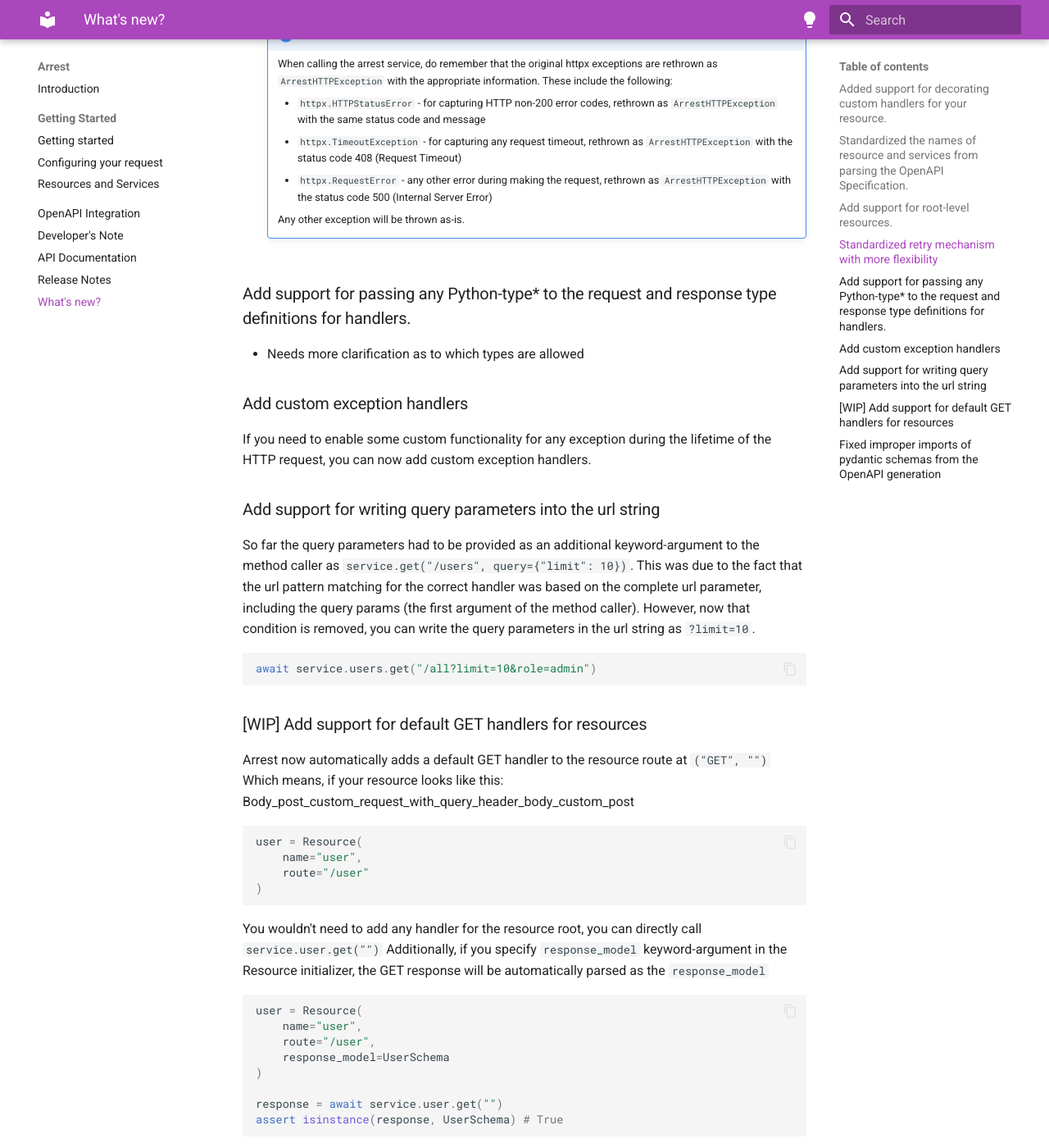
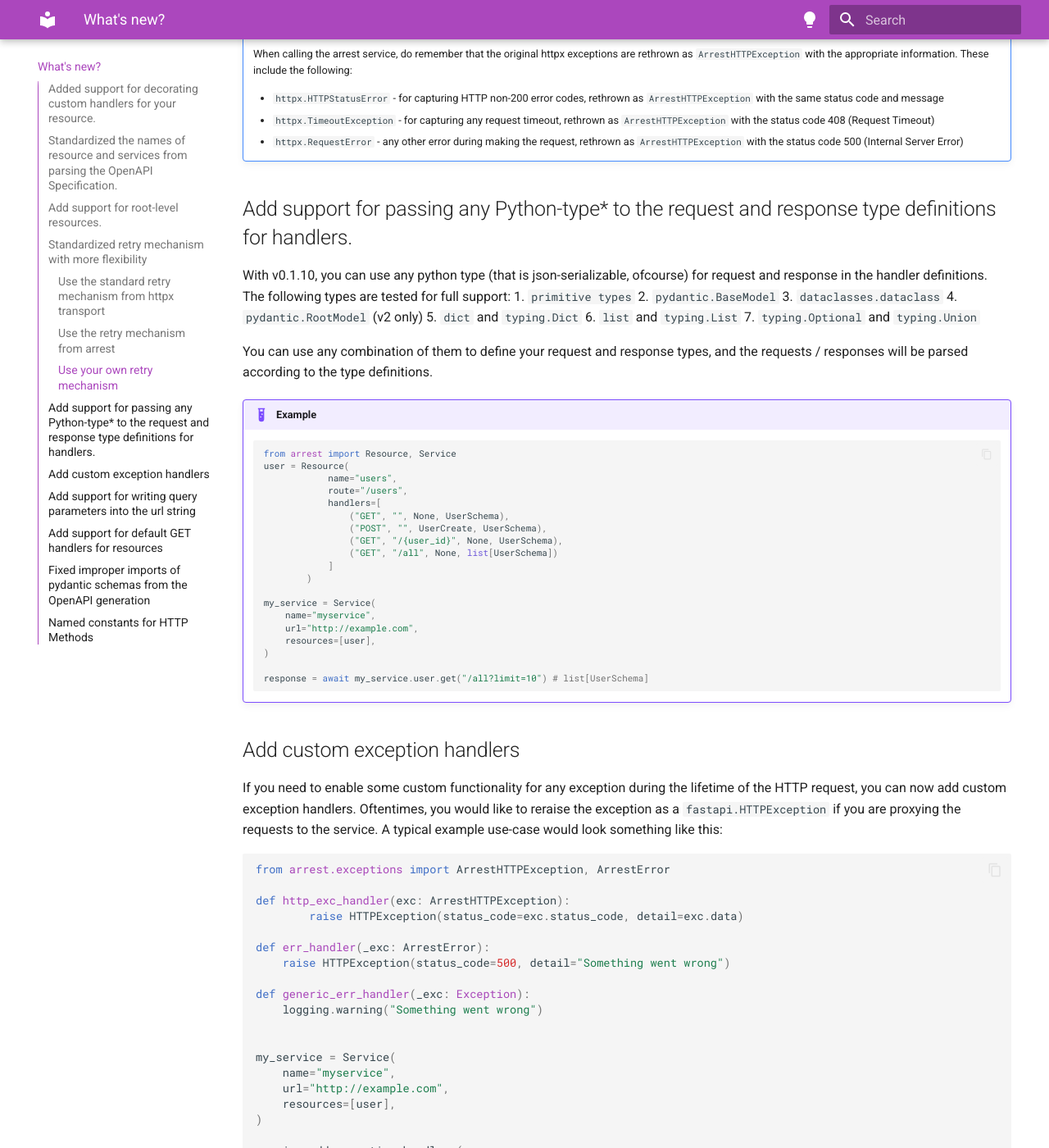
Before and after one commit to s-bose/arrest, an MkDocs documentation site: the page built from docs/whats-new.md, in a window 1280 px wide and 1400 px high, scrolled down 3753 px. Shown: the whole window at 82% size. Built offline with MkDocs 1.6.1 and Material for MkDocs 9.7.7, drawn with Linux system fonts in a browser that asks for light colours; some of the changed text lies outside the part shown.

Commit message:
Draft: update docs

````diff
--- a/docs/whats-new.md
+++ b/docs/whats-new.md
@@ -1,4 +1,4 @@
-### Added support for decorating custom handlers for your resource.
+## Added support for decorating custom handlers for your resource.
 
 Earlier in v0.1.9 the decorator could only be used with a resource under its parent service's scope:
 
@@ -8,8 +8,7 @@
     ...
 ```
 
-This was not a clear separation of concern. Ideally in Arrest, we want you to be able to define everything relating to a resource within the resource, and everything relating to a service within the service, and simply interface the resources with your service, or multiple services.
-In v0.1.10, you can use the handler with your resource, without having to connect it to a service first and use the service's scope:
+This was not a clear separation of concern. Ideally in Arrest, we want you to be able to define everything relating to a resource within the resource, and everything relating to a service within the service, and simply interface the resources with your service, or multiple services. In v0.1.10, you can use the handler with your resource, without having to connect it to a service first and use the service's scope:
 
 ```python
 # resource.py
@@ -23,7 +22,6 @@
 @user.handler("/upload-pic")
 async def upload_user_profile_pic(self, url, *arg, *kwarg):
     ...
-
 ...
 
 # service.py
@@ -46,18 +44,15 @@
 !!! Note
     Connecting your resource to a service is still mandatory if you want to use the complete url. If you just call the method from your resource instance directly, since its still not bound to a service (thus a `base_url`), it would try to make an api call to `/user/upload-pic`, instead of `http://example.com/user/upload-pic`
 
-
-### Standardized the names of resource and services from parsing the OpenAPI Specification.
+## Standardized the names of resource and services from parsing the OpenAPI Specification.
 
 Certain names for resources and services had whitespaces and special characters, which resulted in the generated code having illegal variable names (such as `OpenAPI service: 2.1 = Service(...)`)
 
 v0.1.10 standardizes all variable names of the generated service and resource to lower and snake_cased.
 
-### Add support for root-level resources.
+## Add support for root-level resources.
 
-You can now define root-level resources (i.e., having base routes of either `""` or `"/"`)
-There can be only one root-level resource, for obvious reasons.
-You can set them up as normal `Resource` instances with `route=""` or `route="/`" and a corresponding handler `(<Method>, "")` (e.g. `www.example.com`) or `(<Method>, "/")` (e.g. `www.example.com/`)
+You can now define root-level resources (i.e., having base routes of either `""` or `"/"`) There can be only one root-level resource, for obvious reasons. You can set them up as normal `Resource` instances with `route=""` or `route="/`" and a corresponding handler `(<Method>, "")` (e.g. `www.example.com`) or `(<Method>, "/")` (e.g. `www.example.com/`)
 
 In order to make the call to the root-resource, you simply invoke the http methods on the service directly, without specifying a resource.
 
@@ -66,145 +61,190 @@
 ```
 
 !!! Note
-    This is only applicable if you have a path with no suffix at the root level. i.e. `www.example.com/`.
-    If you want to access `www.example.com/path`, then the following won't work.
+    This is only applicable if you have a path with no suffix at the root level. i.e. `www.example.com/`. If you want to access `www.example.com/path`, then the following won't work.
 
-    ```python
-    Resource(route="/", handlers=[("GET", "/path")])
-    ...
+```python
+Resource(route="/", handlers=[("GET", "/path")])
 
-    await service.get("/path") # throws ResourceNotFound
-    ```
+await service.get("/path") # throws ResourceNotFound
+```
 
-    Because `/path` constitutes a resource on its own, not a subpath for a root-resource `/`, hence the following would need to be written
+Because `/path` constitutes a resource on its own, not a subpath for a root-resource `/`, hence the following would need to be written
 
-    ```python
-    Resource(route="/path", handlers=[("GET", "")])
-    ...
+```python
+Resource(route="/path", handlers=[("GET", "")])
 
-    await service.path.get("") # works!
-    ```
+await service.path.get("") # works!
+```
 
-    General rule-of-thumb is, a RESTful resource always has a path prefix, and arrest resources should preferrably be designed around that
-    notion. If you have an endpoint with only the root-level being the accessible API, you might want to create a root-resource with
-    a single handler.
+General rule-of-thumb is, a RESTful resource always has a path prefix, and arrest resources should preferrably be designed around that
+notion. If you have an endpoint with only the root-level being the accessible API, you might want to create a root-resource with
+a single handler.
+
+## Standardized retry mechanism with more flexibility
+
+The previous built-in retry mechanism was too restrictive and lacked configurability. In the new version, there will not be any retry by default. This is to reduce as much side-effect as possible from the HTTP calls in favour of developer expectations. If you want to enable retries there are a few different ways.
+
+### _Use the standard retry mechanism from httpx transport_
+
+```python
+from httpx import AsyncHTTPTransport
+from arrest import Resource, Service
+
+transport = AsyncHTTPTransport(retries=3)
+
+my_service = Service(
+    name="myservice",
+    url="http://example.com",
+    resources=[user],
+    transport=transport
+)
+```
+
+or, if you are running your own httpx client instance, you can also configure it there.
+
+```python
+my_service = Service(
+    name="myservice",
+    url="http://example.com",
+    resources=[user],
+    client=httpx.AsyncClient(transport=transport)
+)
+```
+
+This will retry the request in case of `httpx.ConnectError` or `httpx.ConnectTimeout`. [Read more](https://www.python-httpx.org/advanced/transports/)
+
+### _Use the retry mechanism from arrest_
+
+Arrest provides an additional keyword-argument `retry` either at service-level, or at individual resource-level. It is defaulted to `None`, should you opt for no retries (the default behaviour). However, you can set it to any valid integer resembling the number of times it should retry.
+
+Arrest uses [tenacity](https://github.com/jd/tenacity) under-the-hood for its internal retry process. It uses [random exponential backoff](https://tenacity.readthedocs.io/en/latest/api.html#tenacity.wait.wait_random_exponential) and in the event of any exception.
+
+```python
+my_service = Service(
+    name="myservice",
+    url="http://example.com",
+    resources=[user],
+    retry=3
+)
+```
+
+### _Use your own retry mechanism_
+
+If you want more fine-grained control over your retries, you can disable the in-built retry (`retry=None`), or keep it unset (default None) and write your own decorator that wraps around your anciliary function that calls the arrest service under the decorator. Here is an example using another popular library [backoff](https://github.com/litl/backoff)
+
+```python
+import backoff
+from arrest.exceptions import ArrestHTTPException
+
+@backoff.on_exception(
+    backoff.expo,
+    (
+        ArrestHTTPException,
+        Exception
+    ),
+    max_retries=5,
+    jitter=backoff.full_jitter
+)
+async def fn_caller():
+    return await my_service.foo.get("/bar")
+```
+
+!!! Note
+    When calling the arrest service, do remember that the original httpx exceptions are rethrown as `ArrestHTTPException` with the appropriate information. These include the following:
+
+    - `httpx.HTTPStatusError` - for capturing HTTP non-200 error codes, rethrown as `ArrestHTTPException` with the same status code and message
+    - `httpx.TimeoutException` - for capturing any request timeout, rethrown as `ArrestHTTPException` with the status code 408 (Request Timeout)
+    - `httpx.RequestError` - any other error during making the request, rethrown as `ArrestHTTPException` with the status code 500 (Internal Server Error)
 
 
-### Standardized retry mechanism with more flexibility
+## Add support for passing any Python-type* to the request and response type definitions for handlers.
 
-The previous built-in retry mechanism was too restrictive and lacked configurability. In the new version, there will not be any retry by default.
-This is to reduce as much side-effect as possible from the HTTP calls in favour of developer expectations. If you want to enable retries there are a few different ways.
+With v0.1.10, you can use any python type (that is json-serializable, ofcourse) for request and response in the handler definitions.
+The following types are tested for full support:
+1. `primitive types`
+2. `pydantic.BaseModel`
+3. `dataclasses.dataclass`
+4. `pydantic.RootModel` (v2 only)
+5. `dict` and `typing.Dict`
+6. `list` and `typing.List`
+7. `typing.Optional` and `typing.Union`
 
-1. Use the standard retry mechanism from httpx transport
+You can use any combination of them to define your request and response types, and the requests / responses will be parsed according to the type definitions.
 
+!!! Example
     ```python
-
-    from httpx import AsyncHTTPTransport
     from arrest import Resource, Service
-
-    transport = AsyncHTTPTransport(retries=3)
+    user = Resource(
+                name="users",
+                route="/users",
+                handlers=[
+                    ("GET", "", None, UserSchema),
+                    ("POST", "", UserCreate, UserSchema),
+                    ("GET", "/{user_id}", None, UserSchema),
+                    ("GET", "/all", None, list[UserSchema])
+                ]
+            )
 
     my_service = Service(
         name="myservice",
         url="http://example.com",
         resources=[user],
-        transport=transport
     )
-    ```
-    or, if you are running your own httpx client instance, you can also configure it there.
 
-    ```python
-    my_service = Service(
-        name="myservice",
-        url="http://example.com",
-        resources=[user],
-        client=httpx.AsyncClient(transport=transport)
-    )
+    response = await my_service.user.get("/all?limit=10") # list[UserSchema]
     ```
 
-    This will retry the request in case of `httpx.ConnectError` or `httpx.ConnectTimeout`. [Read more](https://www.python-httpx.org/advanced/transports/)
+## Add custom exception handlers
 
-2. Use the retry mechanism from arrest
+If you need to enable some custom functionality for any exception during the lifetime of the HTTP request, you can now add custom exception handlers.
+Oftentimes, you would like to reraise the exception as a `fastapi.HTTPException` if you are proxying the requests to the service. A typical example use-case would look something like this:
 
-    Arrest provides an additional keyword-argument `retry` either at service-level, or at individual resource-level.
-    It is defaulted to `None`, should you opt for no retries (the default behaviour). However, you can set it to any
-    valid integer resembling the number of times it should retry.
+```python
+from arrest.exceptions import ArrestHTTPException, ArrestError
 
-    Arrest uses [tenacity](https://github.com/jd/tenacity) under-the-hood for its internal retry process.
-    It uses [random exponential backoff](https://tenacity.readthedocs.io/en/latest/api.html#tenacity.wait.wait_random_exponential)
-    and in the event of any exception.
+def http_exc_handler(exc: ArrestHTTPException):
+        raise HTTPException(status_code=exc.status_code, detail=exc.data)
 
-    ```python
-    my_service = Service(
-        name="myservice",
-        url="http://example.com",
-        resources=[user],
-        retry=3
-    )
-    ```
+def err_handler(_exc: ArrestError):
+    raise HTTPException(status_code=500, detail="Something went wrong")
 
-3. Use your own retry mechanism
-
-    If you want more fine-grained control over your retries, you can disable the in-built retry (`retry=None`), or keep it unset (default None)
-    and write your own decorator that wraps around your anciliary function that calls the arrest service under the decorator.
-    Here is an example using another popular library [backoff](https://github.com/litl/backoff)
-
-    ```python
-    import backoff
-    from arrest.exceptions import ArrestHTTPException
-
-    @backoff.on_exception(
-        backoff.expo,
-        (
-            ArrestHTTPException,
-            Exception
-        ),
-        max_retries=5,
-        jitter=backoff.full_jitter
-    )
-    async def fn_caller():
-        return await my_service.foo.get("/bar")
-    ```
-
-    !!! Note
-        When calling the arrest service, do remember that the original httpx exceptions are rethrown as `ArrestHTTPException`
-        with the appropriate information. These include the following:
-
-        - `httpx.HTTPStatusError` - for capturing HTTP non-200 error codes, rethrown as `ArrestHTTPException` with the
-            same status code and message
-        -  `httpx.TimeoutException` - for capturing any request timeout, rethrown as `ArrestHTTPException` with the
-            status code 408 (Request Timeout)
-        - `httpx.RequestError` - any other error during making the request, rethrown as `ArrestHTTPException` with the
-        status code 500 (Internal Server Error)
-
-        Any other exception will be thrown as-is.
+def generic_err_handler(_exc: Exception):
+    logging.warning("Something went wrong")
 
 
-### Add support for passing any Python-type* to the request and response type definitions for handlers.
+my_service = Service(
+    name="myservice",
+    url="http://example.com",
+    resources=[user],
+)
 
-* Needs more clarification as to which types are allowed
+service.add_exception_handlers(
+    exc_handlers={
+        Exception: generic_err_handler,
+        ArrestHTTPException: http_exc_handler,
+        ArrestError: err_handler,
+    }
+)
+```
+
+This makes the service automatically call the appropriate exception handler function upon receiving the specific exception after making the request.
+
+**Note** - Arrest rethrows the `httpx` exceptions as `ArrestHTTPException`, hence you won't be able to, for example, use exception handlers for `httpx.HTTPStatusError`.
 
 
-### Add custom exception handlers
+## Add support for writing query parameters into the url string
 
-If you need to enable some custom functionality for any exception during the lifetime of the HTTP request, you can now add
-custom exception handlers.
-
-### Add support for writing query parameters into the url string
-
-So far the query parameters had to be provided as an additional keyword-argument to the method caller as `service.get("/users", query={"limit": 10})`.
-This was due to the fact that the url pattern matching for the correct handler was based on the complete url parameter, including the query params (the first argument of the method caller).
-However, now that condition is removed, you can write the query parameters in the url string as `?limit=10`.
+So far the query parameters had to be provided as an additional keyword-argument to the method caller as `service.get("/users", query={"limit": 10})`. This was due to the fact that the url pattern matching for the correct handler was based on the complete url parameter, including the query params (the first argument of the method caller). However, now that condition is removed, you can also write the query parameters in the url string as `?limit=10`.
 
 ```python
 await service.users.get("/all?limit=10&role=admin")
 ```
 
-### [WIP] Add support for default GET handlers for resources
+## Add support for default GET handlers for resources
 
-Arrest now automatically adds a default GET handler to the resource route at `("GET", "")`
-Which means, if your resource looks like this:
-Body_post_custom_request_with_query_header_body_custom_post
+Arrest now automatically adds a default GET handler to the resource route, which means, if your resource looks like this:
+
 ```python
 user = Resource(
     name="user",
@@ -212,8 +252,7 @@
 )
 ```
 
-You wouldn't need to add any handler for the resource root, you can directly call `service.user.get("")`
-Additionally, if you specify `response_model` keyword-argument in the Resource initializer, the GET response will be automatically parsed as the `response_model`
+You wouldn't need to add any handler for the resource root, you can directly call `service.user.get("")` Additionally, if you specify `response_model` keyword-argument in the Resource initializer, the GET response will be automatically parsed as the `response_model`.
 
 ```python
 user = Resource(
@@ -227,13 +266,13 @@
 ```
 
 !!! Note
-    This works by splitting the resource route into the resource's base route, and the suffix, which becomes the default GET handler route.
-    For example, if your resource route is `"/users"`, the default handler will be `("GET", "")`, and you can call `service.users.get("")`
-    But if your resource route is `"/users/"`, the default handler will be `("GET", "/")`, and you can call `service.users.get("/")`.
+    This works by splitting the resource route into the resource's base route, and the suffix, which becomes the default GET handler route. For example, if your resource route is `"/users"`, the default handler will be `("GET", "")`, and you can call `service.users.get("")` But if your resource route is `"/users/"`, the default handler will be `("GET", "/")`, and you can call `service.users.get("/")`.
 
-    This also works similarly for root-level resources for the service.
-    If your root-level resource is at `"/"`, you can call `service.get("/")` or `service.root.get("/")`,
-    but if the root-level resource is at `""`, you have to call `service.get("")` or `service.root.get("")`.
+
+This also works similarly for root-level resources for the service.
+If your root-level resource is at `"/"`, you can call `service.get("/")` or `service.root.get("/")`,
+but if the root-level resource is at `""`, you have to call `service.get("")` or `service.root.get("")`.
+
 
 You can overwrite the default handler by rewriting it in the handlers list.
 
@@ -248,12 +287,11 @@
 )
 ```
 
-### Fixed improper imports of pydantic schemas from the OpenAPI generation
+## Fixed improper imports of pydantic schemas from the OpenAPI generation
 
-The OpenAPI schema that is generated by FastAPI can have weird names for the schema components. If your FastAPI endpoint does not have a predefined Pydantic model
-for it's request but instead you are using them as the endpoint function parameters, the generated schema name will be
+The OpenAPI schema that is generated by FastAPI can have weird names for the schema components. If your FastAPI endpoint does not have a predefined Pydantic model for it's request but instead you are using them as the endpoint function parameters, the generated schema name will be
 
-```py
+```python
 @app.post("/foo")
 async def post_custom_request_with_query_header_body(
     request: Request,
@@ -290,6 +328,21 @@
     }
 ```
 
-When parsing this OpenAPI schema, the generated pydantic schema uses correct pascal-casing (`class BodyPostCustomRequestWithQueryHeaderBodyCustomPost`), but when importing them in the generated `resources.py` they were incorrectly using the snake_case name from the OpenAPI specification.
+When parsing this OpenAPI schema, the generated pydantic schema uses correct pascal-casing (`class BodyPostCustomRequestWithQueryHeaderBodyCustomPost`), but when importing them in the generated `resources.py` they were incorrectly using the snake_case name from the OpenAPI specification. This has been fixed now, and both `models.py` and `resources.py` will have the correct PascalCase named imports of the schema models.
 
-This has been fixed now, and both `models.py` and `resources.py` will have the correct PascalCase named imports of the schema models.
+## Named constants for HTTP Methods
+
+Instead of writing HTTP methods as string literals, or using `arrest.http.Methods` enum, you can also import them as constants.
+
+```python
+from arrest import GET, POST, Resource
+
+user = Resource(
+    name="user",
+    route="/user",
+    handlers=[
+        (GET, "/"),
+        (POST, "/login")
+    ]
+)
+```
--- a/mkdocs.yml
+++ b/mkdocs.yml
@@ -26,8 +26,9 @@
 
   features:
     - navigation.sections
+    - navigation.tabs
     - content.code.copy
-
+    - toc.integrate
 
 nav:
   - Introduction: index.md
````
Also changed, not shown: docs/getting-started.md (+6 -2 lines), docs/index.md (+19 -5 lines).
